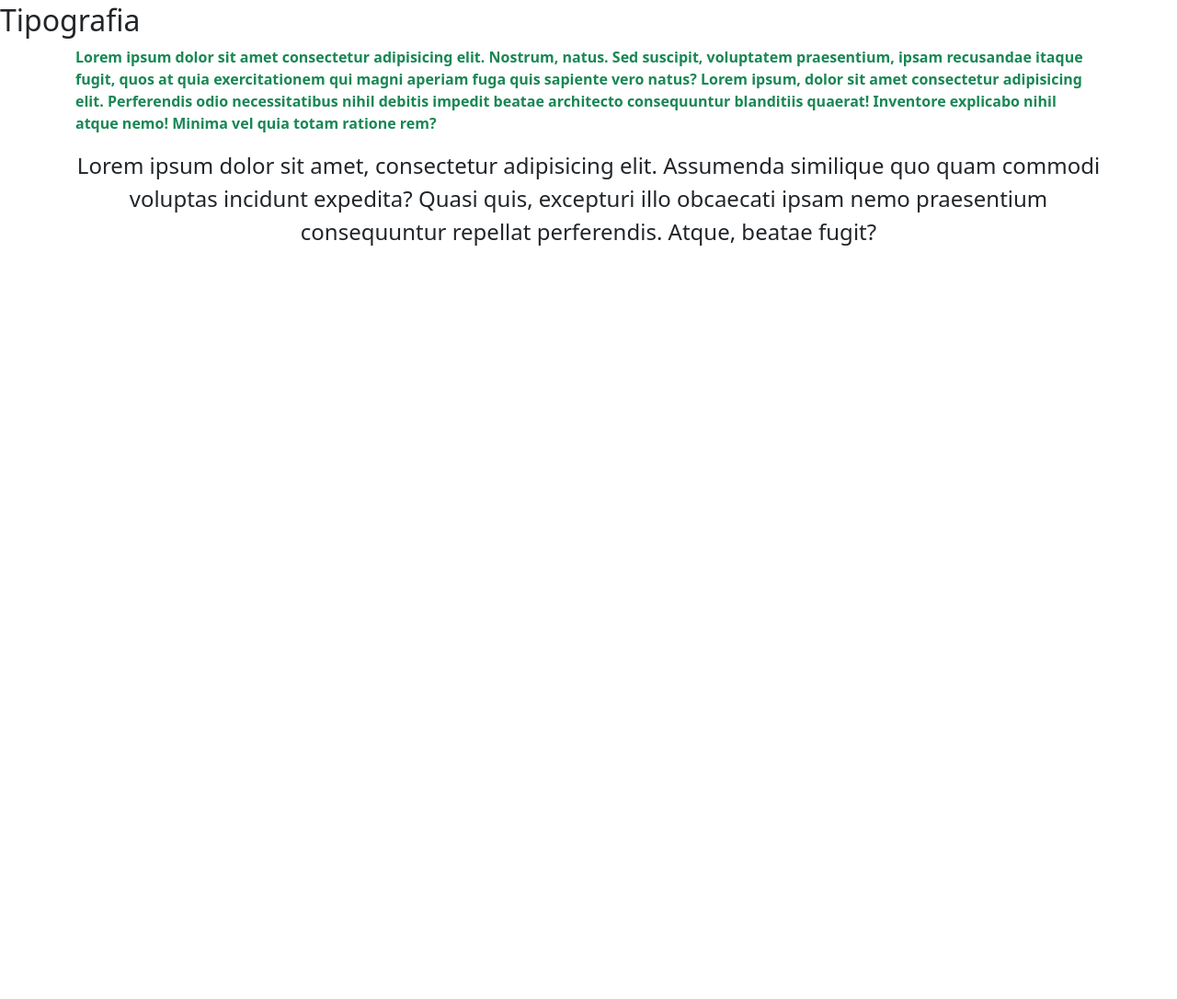
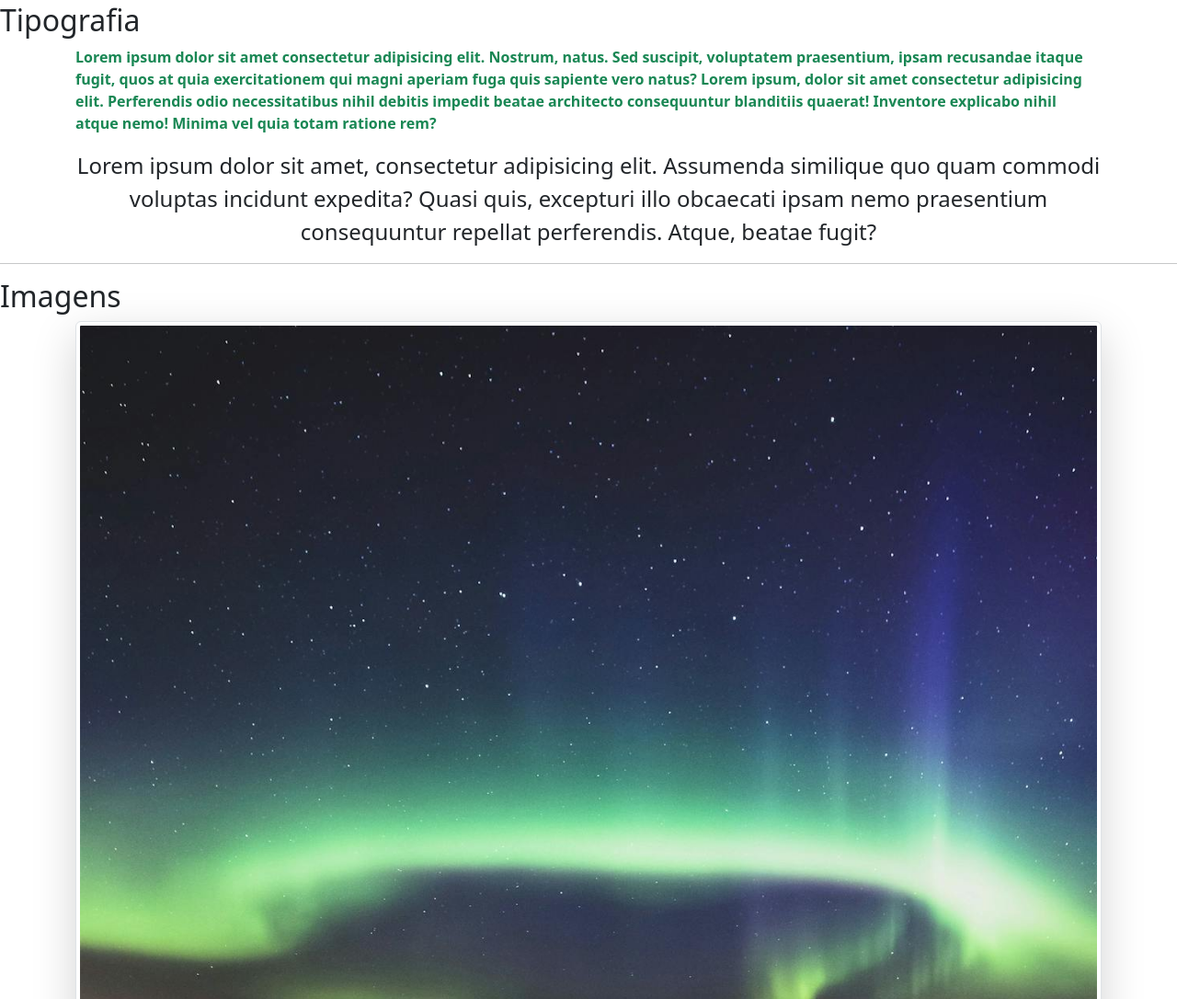
Before and after one commit to luissouzadeveloper/curso-bootstrap, a plain HTML site: page index.html in a window 1280 px wide. Shown: the part 1140-2226 px from the top of the page at 92% size. Before the commit the page ends 1458 px from the top, so only its background shows below. Drawn offline with nearby package versions, Linux system fonts and the light colour scheme.

Commit message:
Manipulação de imagens

```diff
--- a/index.html
+++ b/index.html
@@ -104,6 +104,12 @@
             Lorem ipsum dolor sit amet, consectetur adipisicing elit. Assumenda similique quo quam commodi voluptas incidunt expedita? Quasi quis, excepturi illo obcaecati ipsam nemo praesentium consequuntur repellat perferendis. Atque, beatae fugit?
         </p>
     </div>
+    <hr>
+
+    <h2>Imagens</h2>
+    <div class="container">
+        <img src="img/finland.jpg" alt="Finlândia" class="img-thumbnail img-fluid rounded-2 shadow-lg">
+    </div>
 
     <div class="mb-5">
 
```
